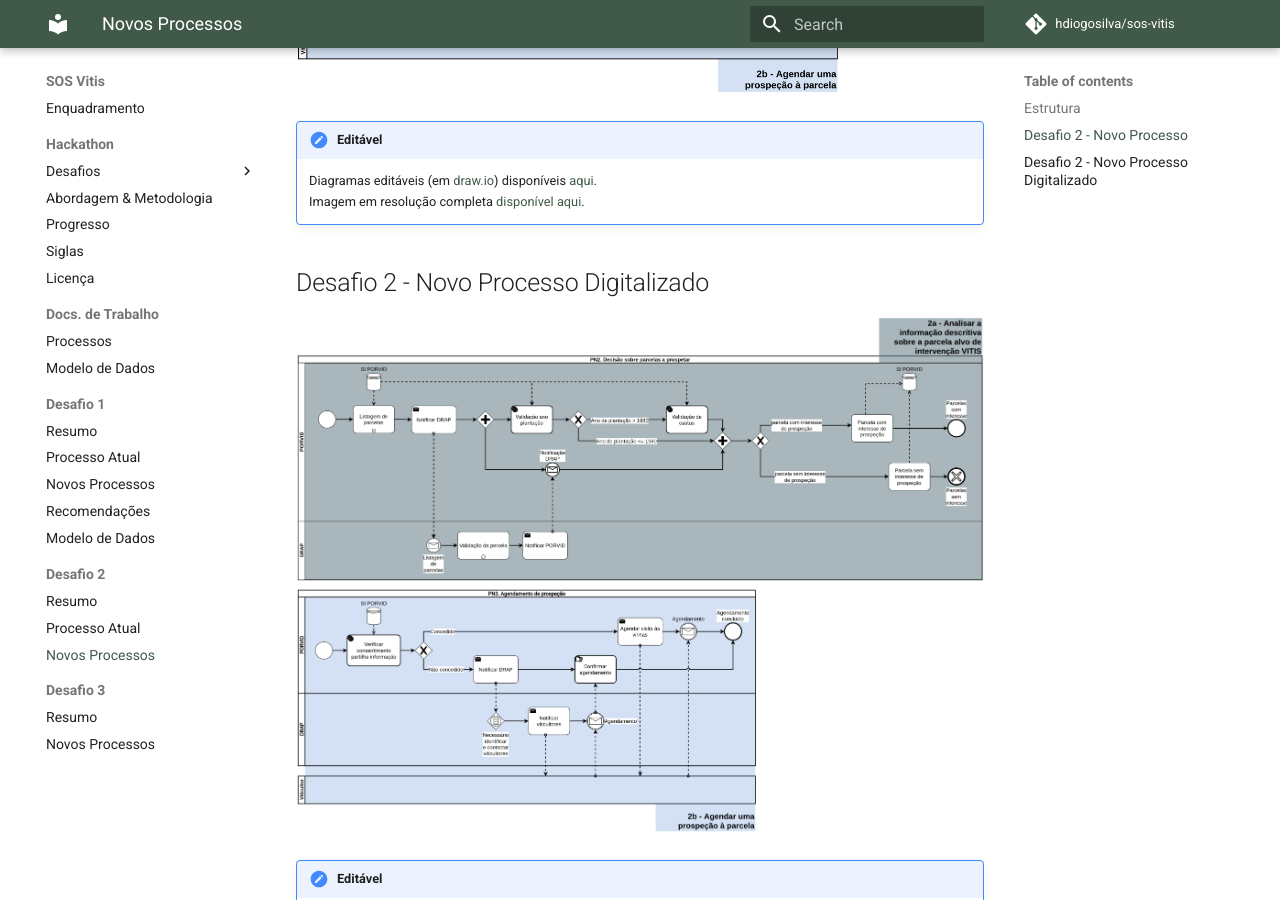
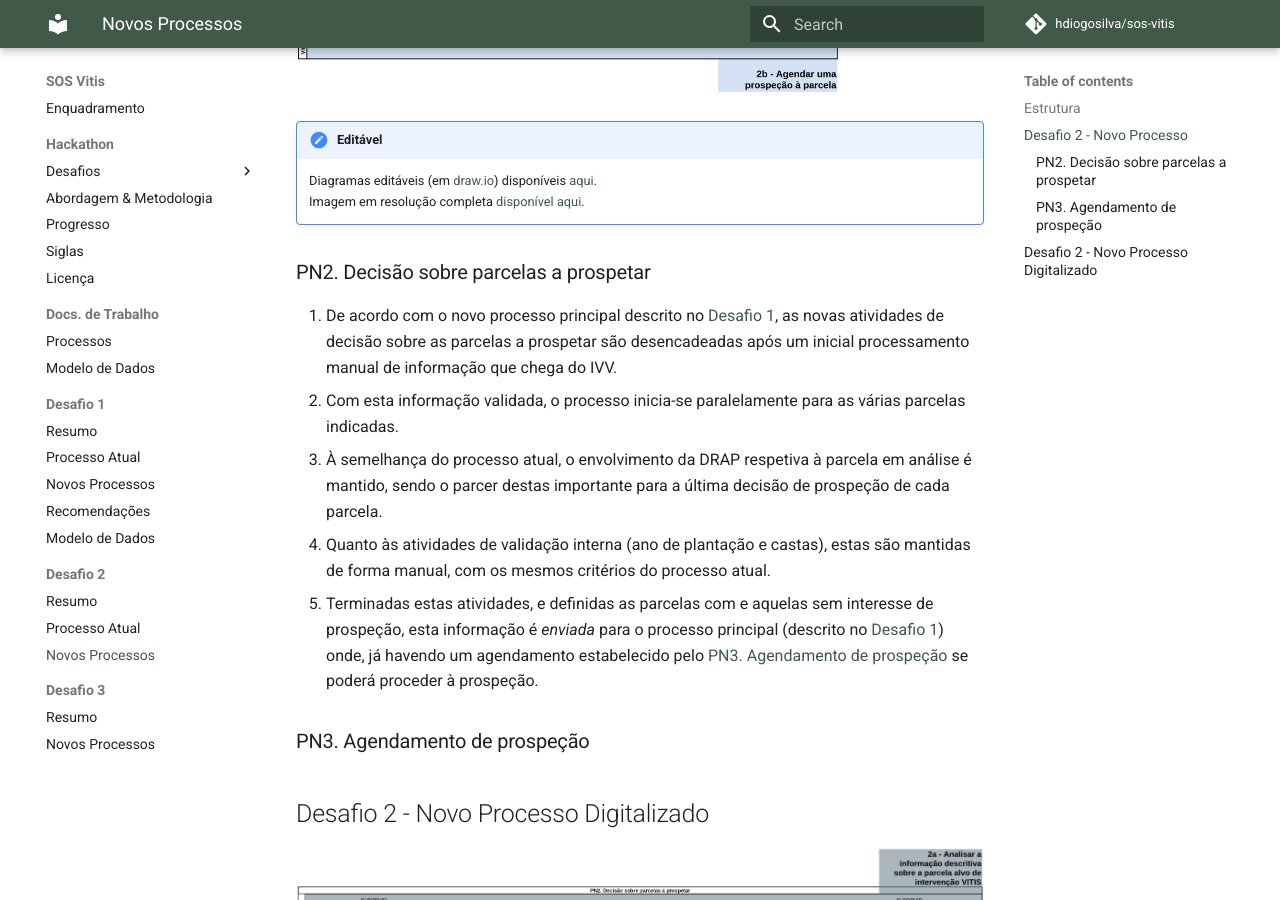
Before and after one commit to hdiogosilva/sos-vitis, an MkDocs documentation site: the page built from docs/Desafio 2/novos-processos.md, in a window 1280 px wide and 900 px high, scrolled down 1733 px. Built offline with MkDocs 1.6.1 and Material for MkDocs 9.7.7, drawn with Linux system fonts in a browser that asks for light colours; comment, search, counter and statistics services are not loaded.

Commit message:
Desafio 2 Atual BPMN Update + Description Novo Processo PN2

```diff
--- a/docs/Desafio 2/novos-processos.md
+++ b/docs/Desafio 2/novos-processos.md
@@ -34,6 +34,18 @@ Uma divisão, apesar de não estrita, entre os sub-desafios 2a e 2b é também r
     Diagramas editáveis (em [draw.io](https://diagrams.net)) disponíveis [aqui](/diagramas/desafio2/desafio2-novo.drawio).
     Imagem em resolução completa [disponível aqui](/diagramas/desafio2/export/desafio2-novo.png).
 
+### PN2. Decisão sobre parcelas a prospetar
+
+1. De acordo com o novo processo principal  descrito no [Desafio 1](/Desafio 1/processo-atual/), as novas atividades de decisão sobre as parcelas a prospetar são desencadeadas após um inicial processamento manual de informação que chega do IVV.
+2. Com esta informação validada, o processo inicia-se paralelamente para as várias parcelas indicadas.
+3. À semelhança do processo atual, o envolvimento da DRAP respetiva à parcela em análise é mantido, sendo o parcer destas importante para a última decisão de prospeção de cada parcela.
+4. Quanto às atividades de validação interna (ano de plantação e castas), estas são mantidas de forma manual, com os mesmos critérios do processo atual.
+5. Terminadas estas atividades, e definidas as parcelas com e aquelas sem interesse de prospeção, esta informação é _enviada_ para o processo principal (descrito no [Desafio 1](/Desafio 1/processo-atual/)) onde, já havendo um agendamento estabelecido pelo [PN3. Agendamento de prospeção](/Desafio 2/novos-processos/#pn3-agendamento-de-prospecao) se poderá proceder à prospeção.
+
+### PN3. Agendamento de prospeção
+
+
+
 ## Desafio 2 - Novo Processo Digitalizado
 
 ![Diagrama BPMN Desafio 2 - Novo Processo SI](/diagramas/desafio2/export/desafio2-novo-SI.png)
```
Also changed, not shown: docs/Desafio 2/processo-atual.md (+1 -1 lines).
